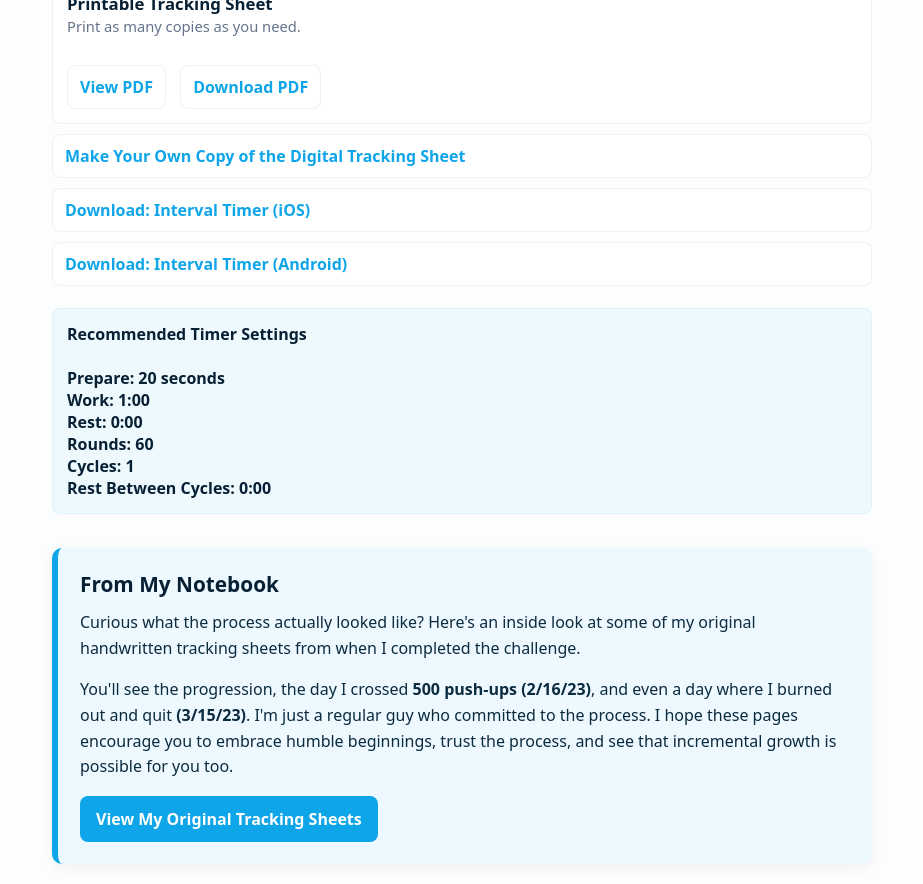
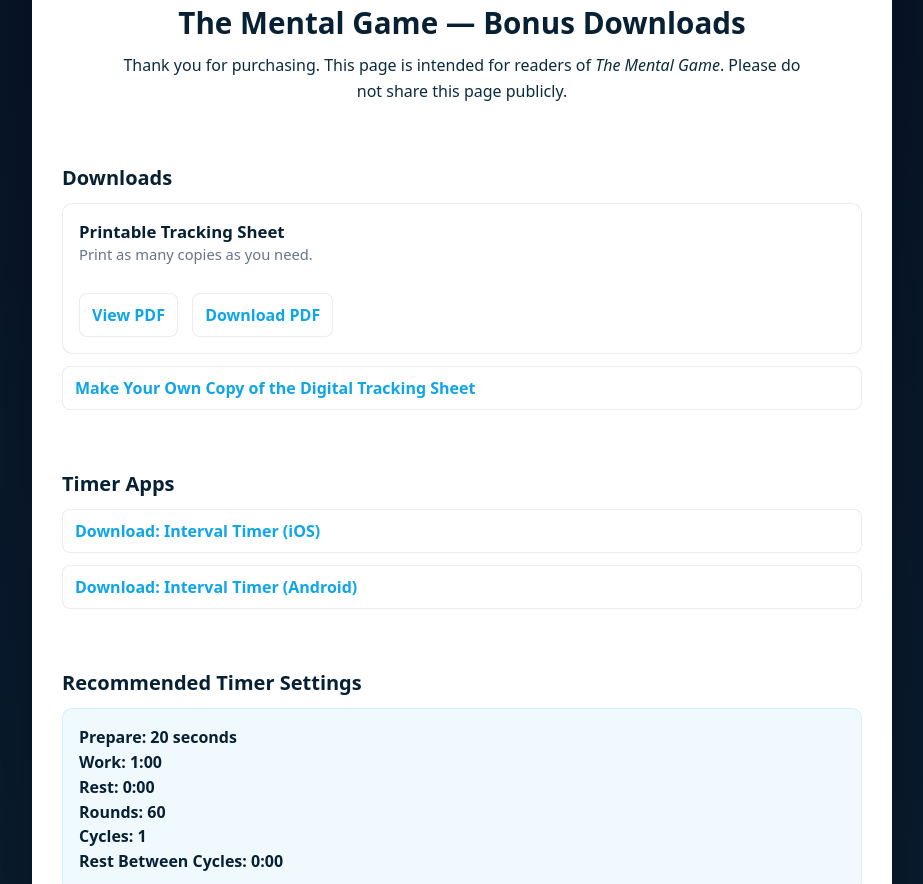
Before and after one commit to swreese/mental-game-500, a plain HTML site: page mg500-access-7f3k9x.html in a window 1280 px wide. Shown: the part 187-1071 px from the top of the page, without its empty margins (178-1101 px from the left). Drawn offline with Linux system fonts and the light colour scheme.

Commit message:
Update mg500-access-7f3k9x.html

```diff
--- a/mg500-access-7f3k9x.html
+++ b/mg500-access-7f3k9x.html
@@ -7,27 +7,73 @@
   <title>The Mental Game — Bonus Downloads</title>
 
   <style>
-    body{
-      font-family:system-ui,Inter,Arial;
-      max-width:820px;
-      margin:36px auto;
-      padding:0 18px;
-      color:#072033;
-      background:#fbfdff;
+    :root{
+      --bg:#071226;
+      --card:#ffffff;
+      --accent:#0ea5e9;
+      --text:#072033;
+      --muted:#475569;
+      --soft:#eef8ff;
     }
 
-    h1{margin:0 0 8px}
+    *{box-sizing:border-box}
+
+    body{
+      margin:0;
+      font-family:system-ui,Inter,Arial;
+      color:var(--text);
+      background:linear-gradient(180deg,#071226,#0b2133);
+      padding:36px 18px;
+    }
+
+    .wrap{
+      max-width:860px;
+      margin:0 auto;
+    }
+
+    .card{
+      background:var(--card);
+      border-radius:16px;
+      padding:30px;
+      box-shadow:0 20px 60px rgba(0,0,0,.25);
+    }
+
+    .logo{
+      display:block;
+      width:105px;
+      max-width:40%;
+      margin:0 auto 18px;
+    }
+
+    h1{
+      margin:0 0 10px;
+      text-align:center;
+      font-size:1.85rem;
+      color:var(--text);
+    }
+
+    h2{
+      margin:28px 0 12px;
+      font-size:1.25rem;
+      color:var(--text);
+    }
 
     p{
       line-height:1.6;
       color:#0b2b3f;
     }
 
+    .intro{
+      text-align:center;
+      max-width:680px;
+      margin:0 auto 24px;
+    }
+
     .links{
-      margin-top:18px;
+      margin-top:12px;
       display:flex;
       flex-direction:column;
-      gap:10px;
+      gap:12px;
     }
 
     a.file{
@@ -35,46 +81,72 @@
       padding:10px 12px;
       border-radius:8px;
       background:#fff;
-      border:1px solid rgba(6,21,33,0.06);
+      border:1px solid rgba(6,21,33,0.08);
       text-decoration:none;
-      color:#0ea5e9;
+      color:var(--accent);
       font-weight:700;
     }
 
+    a.file:hover{
+      background:#f8fbff;
+    }
+
+    .file-group{
+      background:#fff;
+      border:1px solid rgba(6,21,33,0.08);
+      border-radius:10px;
+      padding:16px;
+    }
+
+    .file-group .file{
+      display:inline-block;
+      margin-right:10px;
+      margin-top:6px;
+    }
+
+    .resource-note{
+      color:#64748b;
+      font-size:.92rem;
+    }
+
+    .section{
+      margin-top:26px;
+      padding-top:6px;
+    }
+
     .settings{
-      margin-top:22px;
-      background:rgba(14,165,233,0.05);
-      padding:14px;
-      border-radius:8px;
-      border:1px solid rgba(14,165,233,0.08);
+      margin-top:12px;
+      background:rgba(14,165,233,0.06);
+      padding:16px;
+      border-radius:10px;
+      border:1px solid rgba(14,165,233,0.12);
       font-weight:600;
+      line-height:1.55;
     }
 
     .author-notes{
       margin-top:34px;
-      padding:22px;
-      border-radius:10px;
-      background:#eef8ff;
-      border-left:6px solid #0ea5e9;
-      box-shadow:0 4px 14px rgba(0,0,0,.05);
+      padding:24px;
+      border-radius:12px;
+      background:var(--soft);
+      border-left:6px solid var(--accent);
+      box-shadow:0 4px 14px rgba(0,0,0,.06);
     }
 
     .author-notes h2{
       margin:0 0 12px;
-      color:#072033;
-      font-size:1.3rem;
+      font-size:1.35rem;
     }
 
     .author-notes p{
       margin:0 0 16px;
-      color:#0b2b3f;
     }
 
     .author-button{
       display:inline-block;
       padding:12px 16px;
       border-radius:8px;
-      background:#0ea5e9;
+      background:var(--accent);
       color:#fff;
       text-decoration:none;
       font-weight:700;
@@ -84,24 +156,30 @@
       background:#0284c7;
     }
 
-.file-group{
-  background:#fff;
-  border:1px solid rgba(6,21,33,0.06);
-  border-radius:8px;
-  padding:14px;
+    .closing{
+      margin-top:32px;
+      padding-top:20px;
+      border-top:1px solid rgba(6,21,33,0.08);
+      text-align:center;
+      color:var(--muted);
+      font-size:.98rem;
+      line-height:1.6;
     }
 
-.file-group .file{
-  display:inline-block;
-  margin-right:10px;
-  margin-top:6px;
+    .closing strong{
+      color:var(--text);
     }
 
-.footer-note{
-  margin-top:24px;
-  color:#475569;
-  font-size:.95rem;
+    @media(max-width:700px){
+      body{padding:24px 14px}
+      .card{padding:24px 18px}
+      h1{font-size:1.55rem}
+      .file-group .file{
+        display:block;
+        margin-right:0;
+        margin-bottom:8px;
         text-align:center;
+      }
     }
   </style>
 
@@ -115,21 +193,27 @@
 </head>
 
 <body>
+  <div class="wrap">
+    <main class="card">
+
+      <img src="mg-logo-black.png" alt="The Mental Game Logo" class="logo">
 
       <h1>The Mental Game — Bonus Downloads</h1>
 
-  <p>
+      <p class="intro">
         Thank you for purchasing. This page is intended for readers of
         <em>The Mental Game</em>. Please do not share this page publicly.
       </p>
 
+      <section class="section">
+        <h2>Downloads</h2>
+
         <nav class="links" aria-label="Downloads">
 
           <div class="file-group">
-
             <strong style="font-size:1.05rem;">Printable Tracking Sheet</strong><br>
 
-    <span style="color:#64748b;font-size:.92rem;">
+            <span class="resource-note">
               Print as many copies as you need.
             </span>
 
@@ -149,24 +233,47 @@
               download>
               Download PDF
             </a>
-
           </div>
 
-    <a class="file" href="https://docs.google.com/spreadsheets/d/1gyA4p8bzfzj1vpdD1UFG19A35NPyIiypi_9PXAdfJjw/copy" target="_blank" rel="noopener">
+          <a
+            class="file"
+            href="https://docs.google.com/spreadsheets/d/1gyA4p8bzfzj1vpdD1UFG19A35NPyIiypi_9PXAdfJjw/copy"
+            target="_blank"
+            rel="noopener">
             Make Your Own Copy of the Digital Tracking Sheet
           </a>
 
-    <a class="file" href="https://apps.apple.com/app/id1633488334" target="_blank" rel="noopener">
+        </nav>
+      </section>
+
+      <section class="section">
+        <h2>Timer Apps</h2>
+
+        <nav class="links" aria-label="Timer Apps">
+
+          <a
+            class="file"
+            href="https://apps.apple.com/app/id1633488334"
+            target="_blank"
+            rel="noopener">
             Download: Interval Timer (iOS)
           </a>
 
-    <a class="file" href="https://play.google.com/store/apps/details?id=com.evgeniysharafan.tabatatimer&amp;hl=en&amp;gl=US" target="_blank" rel="noopener">
+          <a
+            class="file"
+            href="https://play.google.com/store/apps/details?id=com.evgeniysharafan.tabatatimer&amp;hl=en&amp;gl=US"
+            target="_blank"
+            rel="noopener">
             Download: Interval Timer (Android)
           </a>
+
         </nav>
+      </section>
+
+      <section class="section">
+        <h2>Recommended Timer Settings</h2>
 
         <div class="settings">
-    <strong>Recommended Timer Settings</strong><br><br>
           Prepare: 20 seconds<br>
           Work: 1:00<br>
           Rest: 0:00<br>
@@ -174,6 +281,7 @@
           Cycles: 1<br>
           Rest Between Cycles: 0:00
         </div>
+      </section>
 
       <div class="author-notes">
         <h2>From My Notebook</h2>
@@ -186,14 +294,24 @@
           You'll see the progression, the day I crossed <strong>500 push-ups (2/16/23)</strong>, and even a day where I burned out and quit <strong>(3/15/23)</strong>. I'm just a regular guy who committed to the process. I hope these pages encourage you to embrace humble beginnings, trust the process, and see that incremental growth is possible for you too.
         </p>
 
-    <a class="author-button" href="stevens-beginner-tracking-sheets.pdf" target="_blank" rel="noopener">
+        <a
+          class="author-button"
+          href="stevens-beginner-tracking-sheets.pdf"
+          target="_blank"
+          rel="noopener">
           View My Original Tracking Sheets
         </a>
       </div>
 
-  <p class="footer-note">
-    Finish the hour.
-  </p>
+      <div class="closing">
+        <strong>Remember...</strong><br>
+        The goal was never perfect workouts.<br>
+        It was becoming someone who keeps showing up.<br><br>
+        Finish the hour.<br>
+        — Steven Reese
+      </div>
 
+    </main>
+  </div>
 </body>
 </html>
```
Lines whose indentation alone changed are shown as unchanged.
